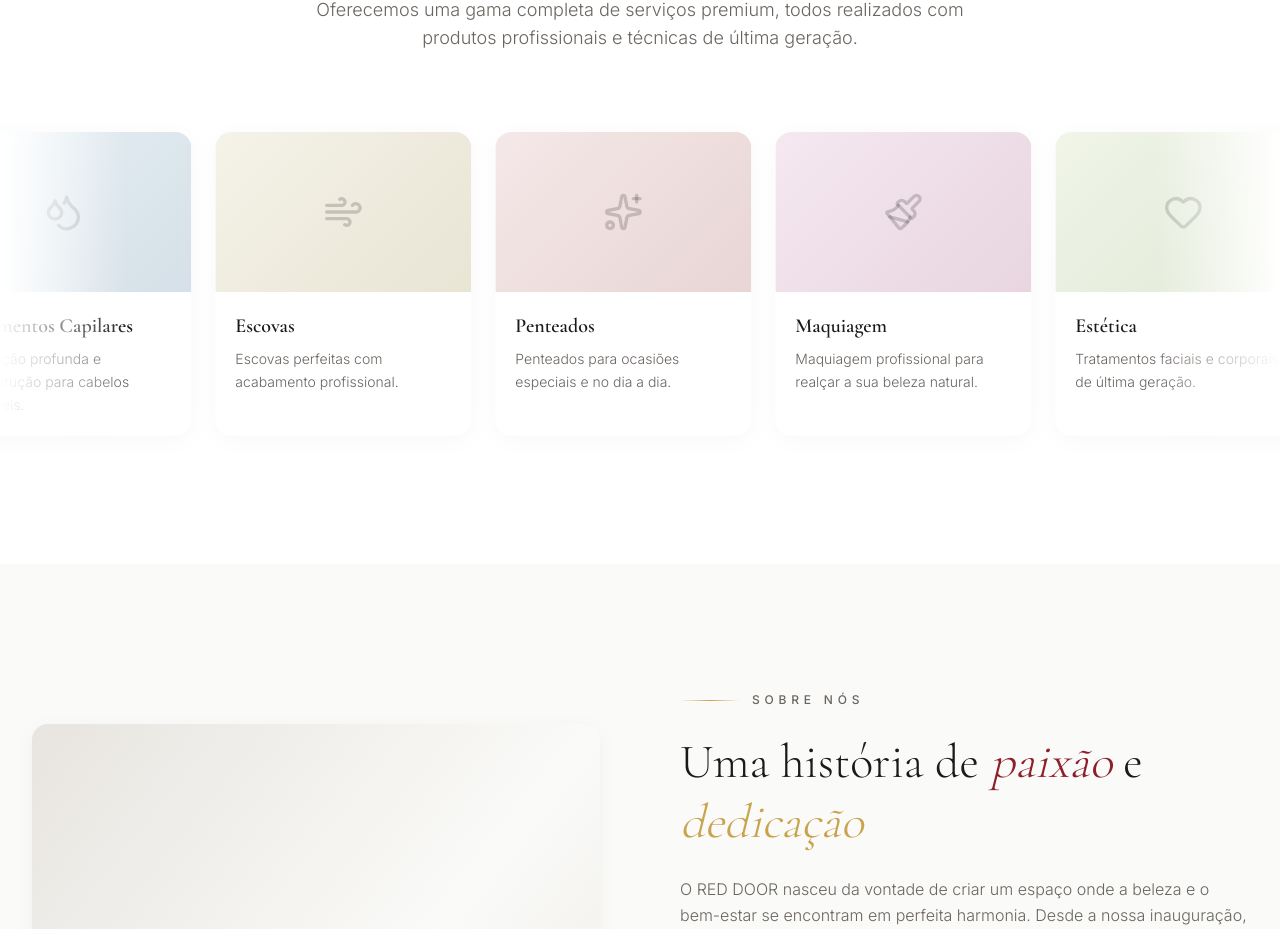
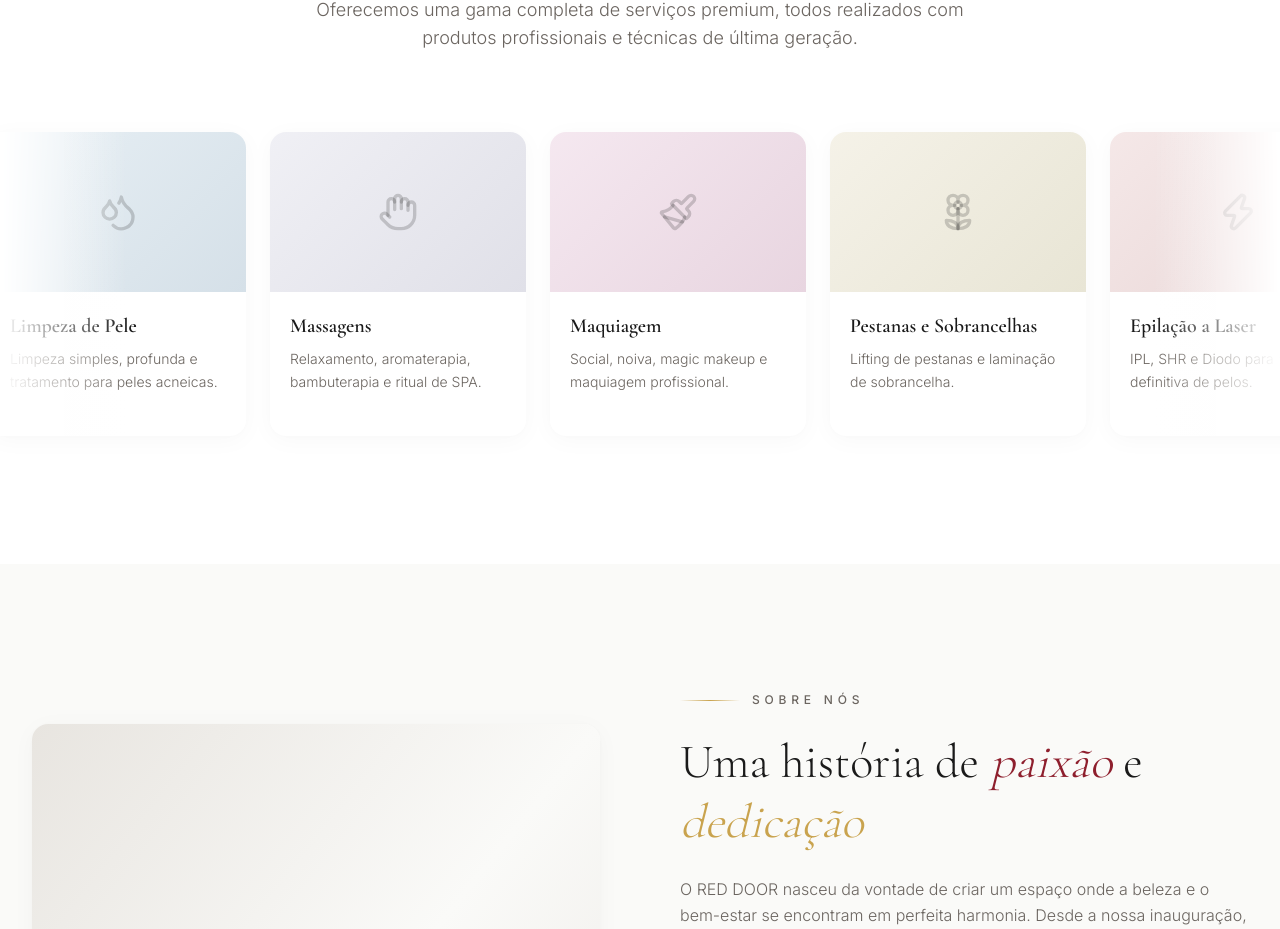
Before and after one commit to arthurneves4220-blip/red-door-studio, a Next.js app: page / in a window 1280 px wide. Shown: the part 1056-1985 px from the top of the page. Built offline with nearby package versions, Linux system fonts and the light colour scheme.

Commit message:
feat: update services to match real Red Door salon offerings

```diff
--- a/src/components/Services.tsx
+++ b/src/components/Services.tsx
@@ -3,15 +3,23 @@
 import { motion } from "framer-motion";
 import {
   Scissors,
-  Palette,
+  Sparkles,
   Droplets,
   Wind,
-  Sparkles,
   Paintbrush,
   Heart,
-  Gem,
   Sun,
   Flower2,
+  Hand,
+  Zap,
+  Syringe,
+  Activity,
+  Stethoscope,
+  Dumbbell,
+  Leaf,
+  Droplet,
+  Gem,
+  NailPolish,
 } from "lucide-react";
 import ScrollReveal from "./ScrollReveal";
 
@@ -19,50 +27,50 @@ const services = [
   {
     icon: Scissors,
     title: "Cabeleireiro",
-    description: "Cortes modernos e clássicos personalizados para o seu estilo.",
+    description: "Cortes, coloração, tratamentos capilares e penteados profissionais.",
     image: "linear-gradient(135deg, #f5f0e8 0%, #e8e0d5 100%)",
   },
   {
-    icon: Palette,
-    title: "Coloração",
-    description: "Técnicas avançadas de coloração para um visual renovado.",
-    image: "linear-gradient(135deg, #f0e8f5 0%, #e0d5e8 100%)",
+    icon: Sparkles,
+    title: "Manicure",
+    description: "Aplicação de unhas gel, manutenção, extensão, verniz e nail art.",
+    image: "linear-gradient(135deg, #f5e8f0 0%, #e8d5e0 100%)",
+  },
+  {
+    icon: Heart,
+    title: "Pedicure",
+    description: "Tratamento completo com SPA Red Door, parafina e massagem.",
+    image: "linear-gradient(135deg, #f0f5e8 0%, #e0e8d5 100%)",
   },
   {
     icon: Droplets,
-    title: "Tratamentos Capilares",
-    description: "Hidratação profunda e reconstrução para cabelos saudáveis.",
+    title: "Limpeza de Pele",
+    description: "Limpeza simples, profunda e tratamento para peles acneicas.",
     image: "linear-gradient(135deg, #e8f0f5 0%, #d5e0e8 100%)",
   },
   {
-    icon: Wind,
-    title: "Escovas",
-    description: "Escovas perfeitas com acabamento profissional.",
-    image: "linear-gradient(135deg, #f5f2e8 0%, #e8e5d5 100%)",
-  },
-  {
-    icon: Sparkles,
-    title: "Penteados",
-    description: "Penteados para ocasiões especiais e no dia a dia.",
-    image: "linear-gradient(135deg, #f5e8e8 0%, #e8d5d5 100%)",
+    icon: Hand,
+    title: "Massagens",
+    description: "Relaxamento, aromaterapia, bambuterapia e ritual de SPA.",
+    image: "linear-gradient(135deg, #f0f0f5 0%, #e0e0e8 100%)",
   },
   {
     icon: Paintbrush,
     title: "Maquiagem",
-    description: "Maquiagem profissional para realçar a sua beleza natural.",
+    description: "Social, noiva, magic makeup e maquiagem profissional.",
     image: "linear-gradient(135deg, #f5e8f0 0%, #e8d5e0 100%)",
   },
   {
-    icon: Heart,
-    title: "Estética",
-    description: "Tratamentos faciais e corporais de última geração.",
-    image: "linear-gradient(135deg, #f0f5e8 0%, #e0e8d5 100%)",
+    icon: Flower2,
+    title: "Pestanas e Sobrancelhas",
+    description: "Lifting de pestanas e laminação de sobrancelha.",
+    image: "linear-gradient(135deg, #f5f2e8 0%, #e8e5d5 100%)",
   },
   {
-    icon: Gem,
-    title: "Unhas",
-    description: "Manicure, pedicure e nail art com acabamento impecável.",
-    image: "linear-gradient(135deg, #f5f0f0 0%, #e8e0e0 100%)",
+    icon: Zap,
+    title: "Epilação a Laser",
+    description: "IPL, SHR e Diodo para remoção definitiva de pelos.",
+    image: "linear-gradient(135deg, #f5e8e8 0%, #e8d5d5 100%)",
   },
   {
     icon: Sun,
@@ -71,9 +79,57 @@ const services = [
     image: "linear-gradient(135deg, #f5f2e8 0%, #e8e5d5 100%)",
   },
   {
-    icon: Flower2,
-    title: "Bem-Estar",
-    description: "Momentos de relaxamento e revitalização completa.",
+    icon: Activity,
+    title: "BTL Exilis",
+    description: "Radiofrequência + ultrassom para rejuvenescimento e modelagem.",
+    image: "linear-gradient(135deg, #e8f0f5 0%, #d5e0e8 100%)",
+  },
+  {
+    icon: Stethoscope,
+    title: "Tecarterapia",
+    description: "Terapia por radiofrequência para dor e recuperação muscular.",
+    image: "linear-gradient(135deg, #f0f5e8 0%, #e0e8d5 100%)",
+  },
+  {
+    icon: Gem,
+    title: "Tattoo e Piercing",
+    description: "Arte corporal e piercing profissional com equipamento estéril.",
+    image: "linear-gradient(135deg, #f5f0f0 0%, #e8e0e0 100%)",
+  },
+  {
+    icon: Leaf,
+    title: "Epilação a Cera",
+    description: "Remoção de pelos com cera quente e morna profissional.",
+    image: "linear-gradient(135deg, #f0f5e8 0%, #e0e8d5 100%)",
+  },
+  {
+    icon: Dumbbell,
+    title: "Osteopatia e Acupuntura",
+    description: "Tratamentos holísticos para equilíbrio do corpo.",
+    image: "linear-gradient(135deg, #e8f0f5 0%, #d5e0e8 100%)",
+  },
+  {
+    icon: Wind,
+    title: "Nutrição",
+    description: "Aconselhamento nutricional personalizado para saúde e bem-estar.",
+    image: "linear-gradient(135deg, #f5f2e8 0%, #e8e5d5 100%)",
+  },
+  {
+    icon: Droplet,
+    title: "Pressoterapia",
+    description: "Drenagem linfática e circulatória com equipamento profissional.",
+    image: "linear-gradient(135deg, #e8f0f5 0%, #d5e0e8 100%)",
+  },
+  {
+    icon: Syringe,
+    title: "Hydra Lips",
+    description: "Hidratação e preenchimento labial com ácido hialurônico.",
+    image: "linear-gradient(135deg, #f5e8f0 0%, #e8d5e0 100%)",
+  },
+  {
+    icon: Sparkles,
+    title: "Nutricosmética",
+    description: "Suplementação nutricional para beleza de dentro para fora.",
     image: "linear-gradient(135deg, #f0f0f5 0%, #e0e0e8 100%)",
   },
 ];
@@ -111,11 +167,11 @@ export default function Services() {
         {/* Carousel Track */}
         <div className="carousel-track flex gap-6 px-6">
           {/* First set of services */}
-          {services.map((service, index) => (
+          {services.map((service) => (
             <ServiceCard key={`first-${service.title}`} service={service} />
           ))}
           {/* Duplicate set for seamless loop */}
-          {services.map((service, index) => (
+          {services.map((service) => (
             <ServiceCard key={`second-${service.title}`} service={service} />
           ))}
         </div>
@@ -123,7 +179,7 @@ export default function Services() {
 
       <style jsx>{`
         .carousel-track {
-          animation: scroll 30s linear infinite;
+          animation: scroll 40s linear infinite;
           width: max-content;
         }
 
@@ -144,7 +200,7 @@ export default function Services() {
   );
 }
 
-function ServiceCard({ service }: { service: typeof services[0] }) {
+function ServiceCard({ service }: { service: (typeof services)[0] }) {
   return (
     <motion.div
       whileHover={{ y: -8 }}
```
